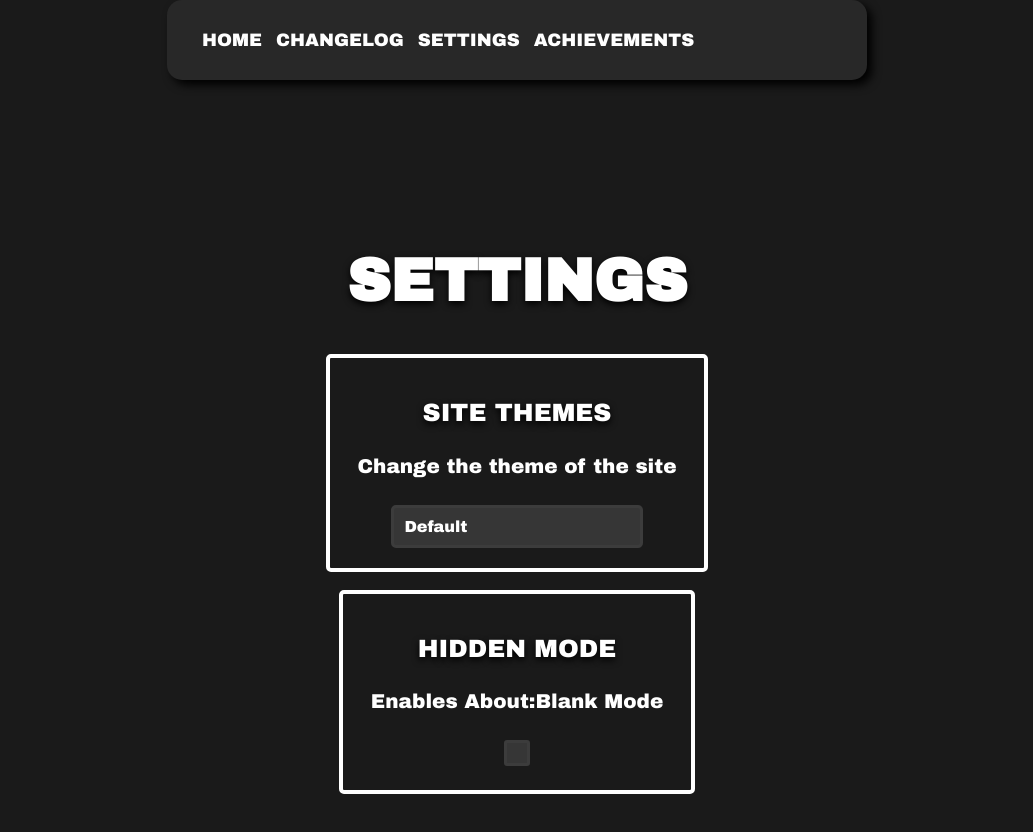
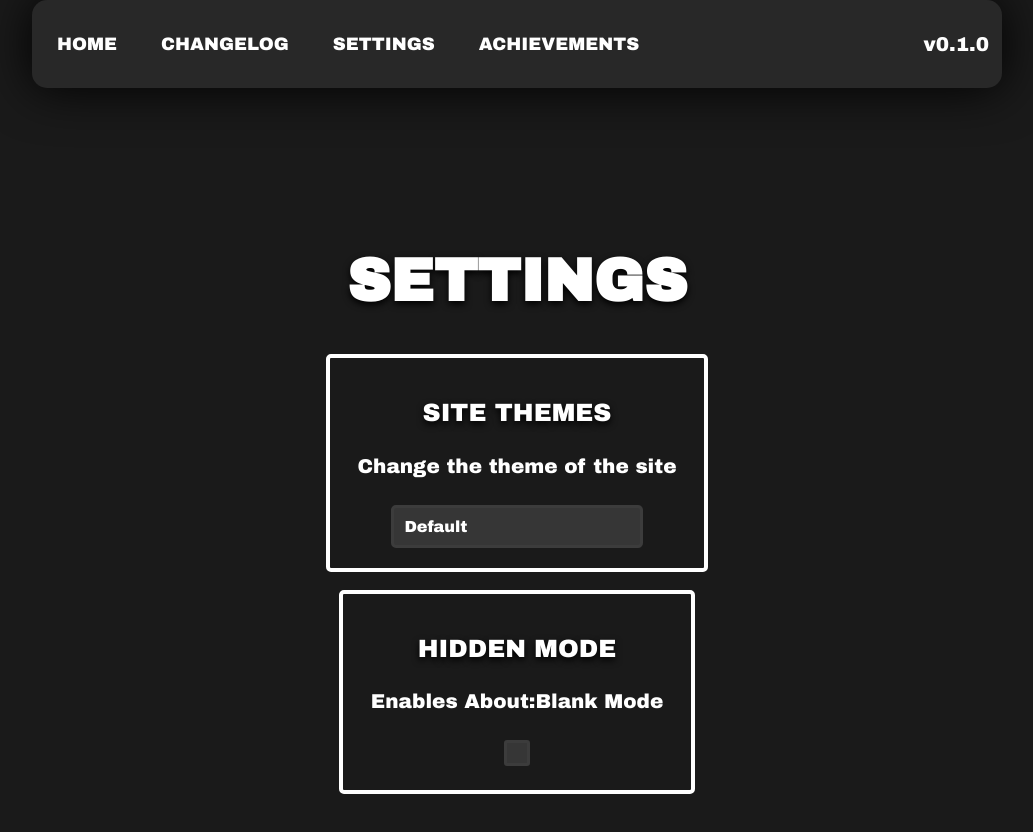
Before and after one commit to RealLogiDev/metric, a plain HTML site: page Static/settings.html in a window 1280 px wide. Shown: the whole page, without its empty margins (123-1156 px from the left). Drawn offline with Linux system fonts and the light colour scheme.

Commit message:
good-looking

```diff
--- a/Static/css/changelog.css
+++ b/Static/css/changelog.css
@@ -20,22 +20,33 @@ body {
 
 .navbar {
     background-color: #282828;
-    box-shadow: 5px 5px 10px #000000;
+    box-shadow: 0px 0px 50px #000000;
     height: auto;
     position: fixed;
     top: 0;
-
     align-items: center;
     display: flex;
     flex-direction: row;
     justify-content: space-between;
-    padding: 30px;
+    padding: 5px;
     border-radius: 15px;
-    width: 50%;
+    width: 75%;;
+    transition-duration: 1s;
+
 }
 
 .navbar a {
-    padding: 10px 5px 10px 5px;
+    padding: 20px;
+    text-align: center;
+    transition: background-color 0.3s ease, border-radius 0.3s ease;
+
+}
+
+.navbar a:hover{
+    padding: 20px;
+    text-align: center;
+    background-color: #636363;
+    border-radius: 25px;
 }
 
 .navbar M {
--- a/Static/css/main(dark).css
+++ b/Static/css/main(dark).css
@@ -25,7 +25,7 @@ body {
     font-weight: 400;
     font-style: normal;
     padding: 5px;
-
+    transition-duration: 1s;
 }
 
 .navbar {
@@ -40,14 +40,23 @@ body {
     justify-content: space-between;
     padding: 5px;
     border-radius: 15px;
-    width: 50%;
-
+    width: 75%;;
+    transition-duration: 1s;
 
 }
 
 .navbar a {
-    padding: 10px 5px 10px 5px;
+    padding: 20px;
     text-align: center;
+    transition: background-color 0.3s ease, border-radius 0.3s ease;
+
+}
+
+.navbar a:hover{
+    padding: 20px;
+    text-align: center;
+    background-color: #636363;
+    border-radius: 25px;
 
 }
 
@@ -93,7 +102,7 @@ form input {
     height: 40px;
     color: var(--text-color);
     outline: none;
-    width: 400px;
+    width: 40vw;
     margin-top: 10px;
     border-radius: 10px;
     color: #ffffff;
@@ -149,4 +158,5 @@ form input:focus {
 footer {
 position: absolute;
 bottom: 0;
+
 }
--- a/Static/css/settings.css
+++ b/Static/css/settings.css
@@ -20,23 +20,33 @@ body {
 
 .navbar {
   background-color: #282828;
-  box-shadow: 5px 5px 10px #000000;
+  box-shadow: 0px 0px 50px #000000;
   height: auto;
   position: fixed;
   top: 0;
-
   align-items: center;
   display: flex;
   flex-direction: row;
   justify-content: space-between;
-  padding: 30px;
+  padding: 5px;
   border-radius: 15px;
-  width: 50%;
+  width: 75%;;
+  transition-duration: 1s;
 
 }
 
 .navbar a {
-    padding: 10px 5px 10px 5px;
+  padding: 20px;
+  text-align: center;
+  transition: background-color 0.3s ease, border-radius 0.3s ease;
+
+}
+
+.navbar a:hover{
+  padding: 20px;
+  text-align: center;
+  background-color: #636363;
+  border-radius: 25px;
 }
 
 .navbar M {
--- a/Static/settings.html
+++ b/Static/settings.html
@@ -17,6 +17,7 @@
             <a href="achievements.html">ACHIEVEMENTS</a>
         </div>
 
+        <p>v0.1.0</p>
 
       </div>
       <div class="header"><h1>SETTINGS</h1></div>
```
Also changed, not shown: Static/achievements.html (+2 -0 lines), Static/changelog.html (+2 -0 lines), Static/index.html (+1 -1 lines).
